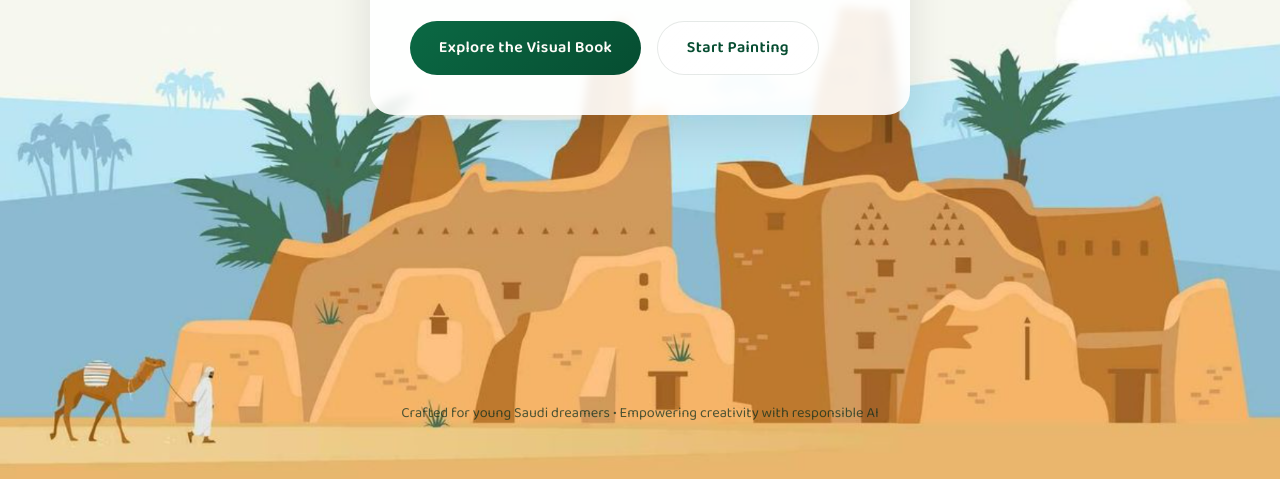
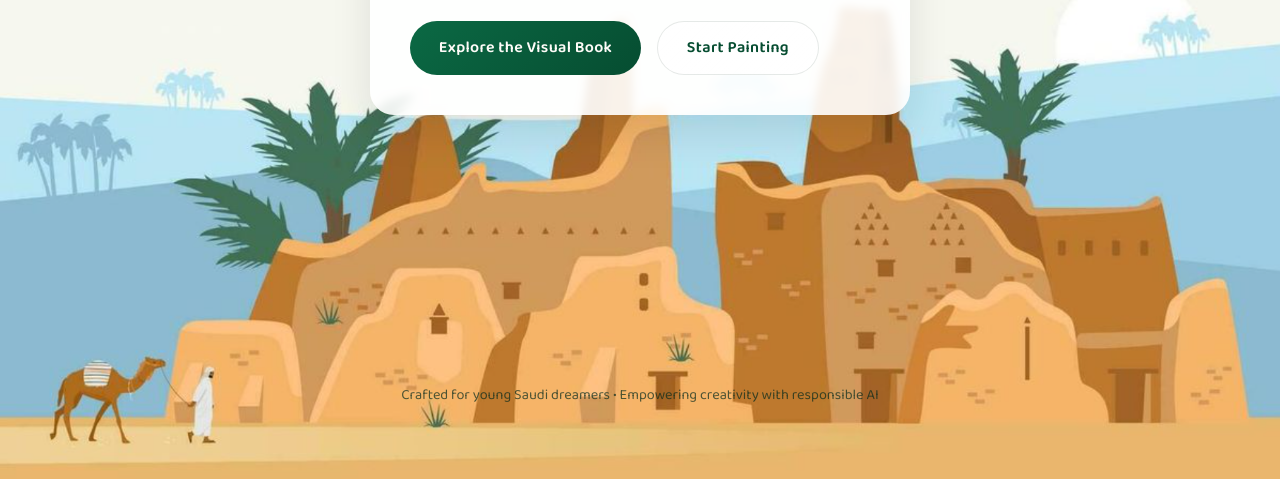
Before and after one commit to yaraabdullah/kids-image-generation, a plain HTML site: page index.html in a window 1280 px wide. Shown: the part 321-800 px from the top of the page. Drawn offline with Linux system fonts and the light colour scheme.

Commit message:
update the potion

```diff
--- a/assets/styles.css
+++ b/assets/styles.css
@@ -446,7 +446,7 @@ menu {
   margin-top: auto;
   text-align: center;
   font-size: 0.9rem;
-  padding: 1.2rem 1rem 2.4rem;
+  padding: 1.2rem 1rem 3.5rem;
   color: rgba(4, 42, 28, 0.55);
 }
 
```
